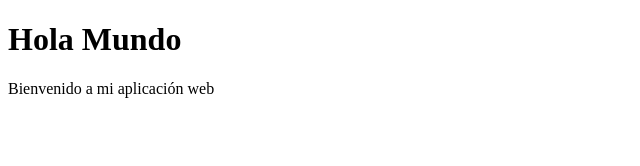
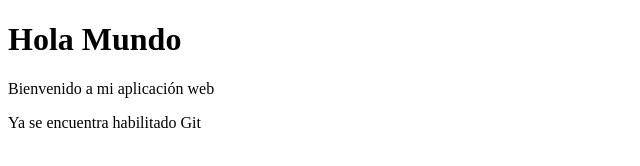
Before and after one commit to FabricioCla/proyectoCursoPrework, a plain HTML site: page index.html in a window 1280 px wide. Shown: the whole page, without its empty margins (0-640 px from the left). Drawn offline with Linux system fonts and the light colour scheme.

Commit message:
Second Commit

```diff
--- a/index.html
+++ b/index.html
@@ -9,5 +9,6 @@
 <body>
     <h1>Hola Mundo</h1>
     <p>Bienvenido a mi aplicación web</p>
+    <p>Ya se encuentra habilitado Git</p>
 </body>
 </html>
```
